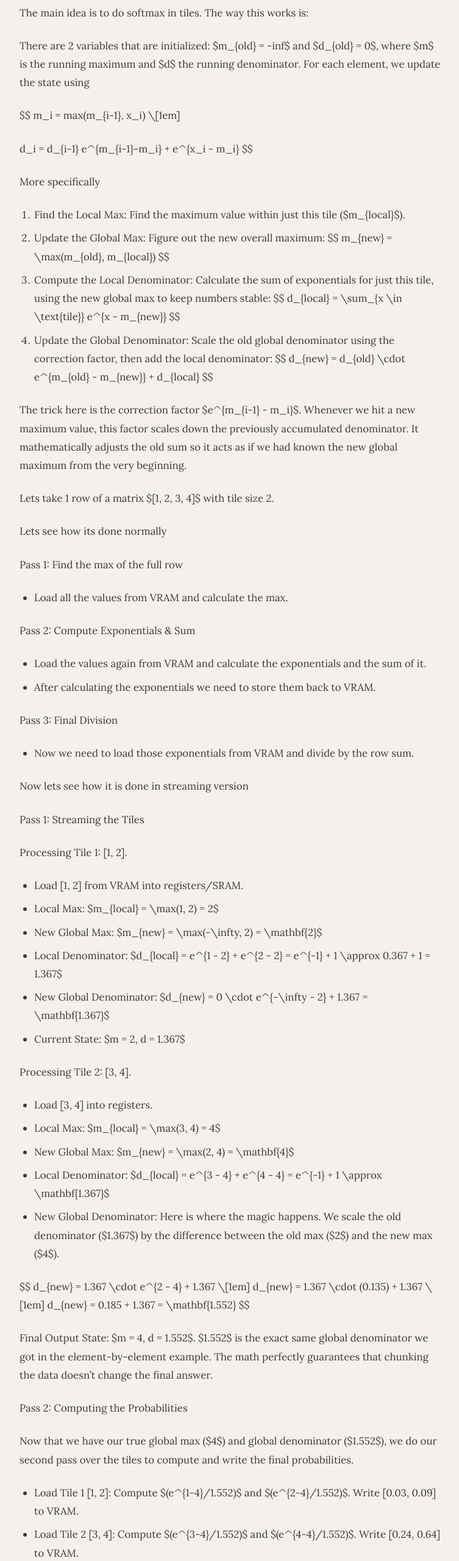
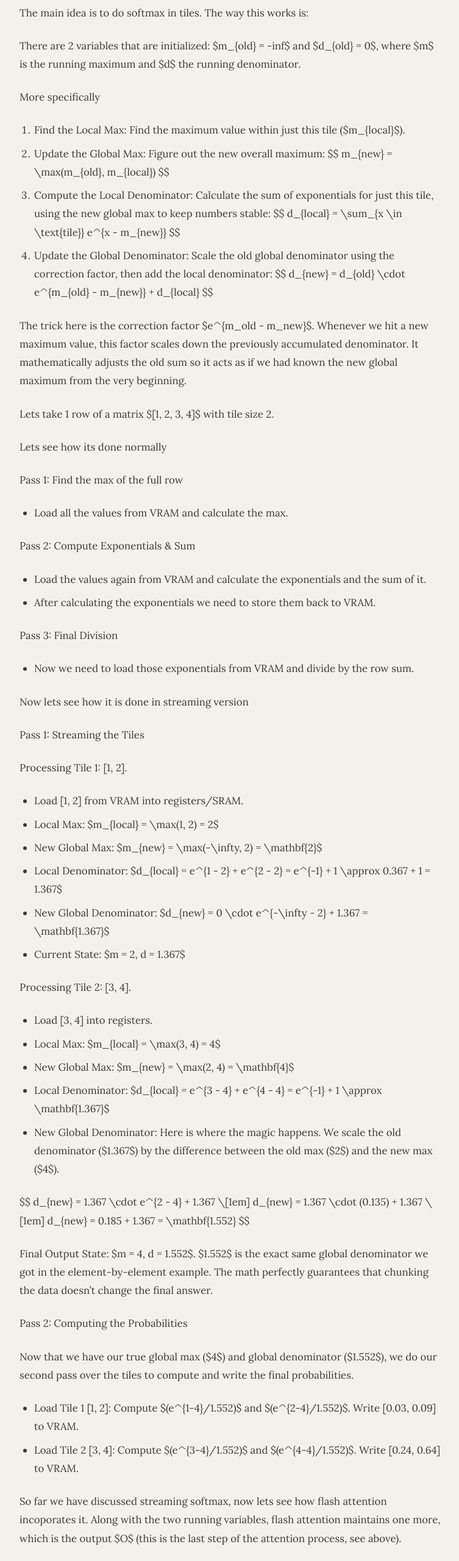
Before and after one commit to NavneetKanna/navneetkanna.github.io, an Astro site: page /blog/fa_1 in a window 1280 px wide. Shown: the part 1818-4378 px from the top of the page at 61% size, without its empty margins (260-1013 px from the left). Built offline with nearby package versions, Linux system fonts and the light colour scheme; Astro itself is replaced by a stand-in of ours.

Commit message:
updating fa

```diff
--- a/src/pages/blog/fa_1.md
+++ b/src/pages/blog/fa_1.md
@@ -46,13 +46,7 @@ First we need to understand a variant of softmax called online/streaming softmax
 
 The main idea is to do softmax in tiles. The way this works is:
 
-There are 2 variables that are initialized: $m_{old} = -inf$ and $d_{old} = 0$, where $m$ is the running maximum and $d$ the running denominator. For each element, we update the state using
-
-$$
-m_i = max(m_{i-1}, x_i) \\[1em]
-
-d_i = d_{i-1} e^{m_{i-1}-m_i} + e^{x_i - m_i}
-$$
+There are 2 variables that are initialized: $m_{old} = -inf$ and $d_{old} = 0$, where $m$ is the running maximum and $d$ the running denominator.
 
 More specifically
 
@@ -70,7 +64,7 @@ $$
 d_{new} = d_{old} \cdot e^{m_{old} - m_{new}} + d_{local}
 $$
 
-The trick here is the correction factor $e^{m_{i-1} - m_i}$. Whenever we hit a new maximum value, this factor scales down the previously accumulated denominator. It mathematically adjusts the old sum
+The trick here is the correction factor $e^{m_old - m_new}$. Whenever we hit a new maximum value, this factor scales down the previously accumulated denominator. It mathematically adjusts the old sum
 so it acts as if we had known the new global maximum from the very beginning.
 
 Lets take 1 row of a matrix $[1, 2, 3, 4]$ with tile size 2.
@@ -120,3 +114,15 @@ Pass 2: Computing the Probabilities
 Now that we have our true global max ($4$) and global denominator ($1.552$), we do our second pass over the tiles to compute and write the final probabilities.
   - Load Tile 1 [1, 2]: Compute $(e^{1-4}/1.552)$ and $(e^{2-4}/1.552)$. Write [0.03, 0.09] to VRAM.
   - Load Tile 2 [3, 4]: Compute $(e^{3-4}/1.552)$ and $(e^{4-4}/1.552)$. Write [0.24, 0.64] to VRAM.
+
+So far we have discussed streaming softmax, now lets see how flash attention incoporates it. Along with the two running variables, flash attention maintains one more, which is the output $O$ (this is the
+last step of the attention process, see above).
+
+Steps 1, 2 and 3 are the same. Now, there is an additional step
+
+The values in $O_{old}$ accumulator were multiplied by exponentials using the old maximum. We can fix the entire matrix block of $O$ using the exact same scalar correction factor!
+We scale the old $O$ matrix down, and then add the new block's contribution:
+
+$$
+O_{new} = O_{old} \cdot e^{m_{old} - m_{new}} + (e^{S_{local} - m_{new}} \times V_{local})
+$$
```
